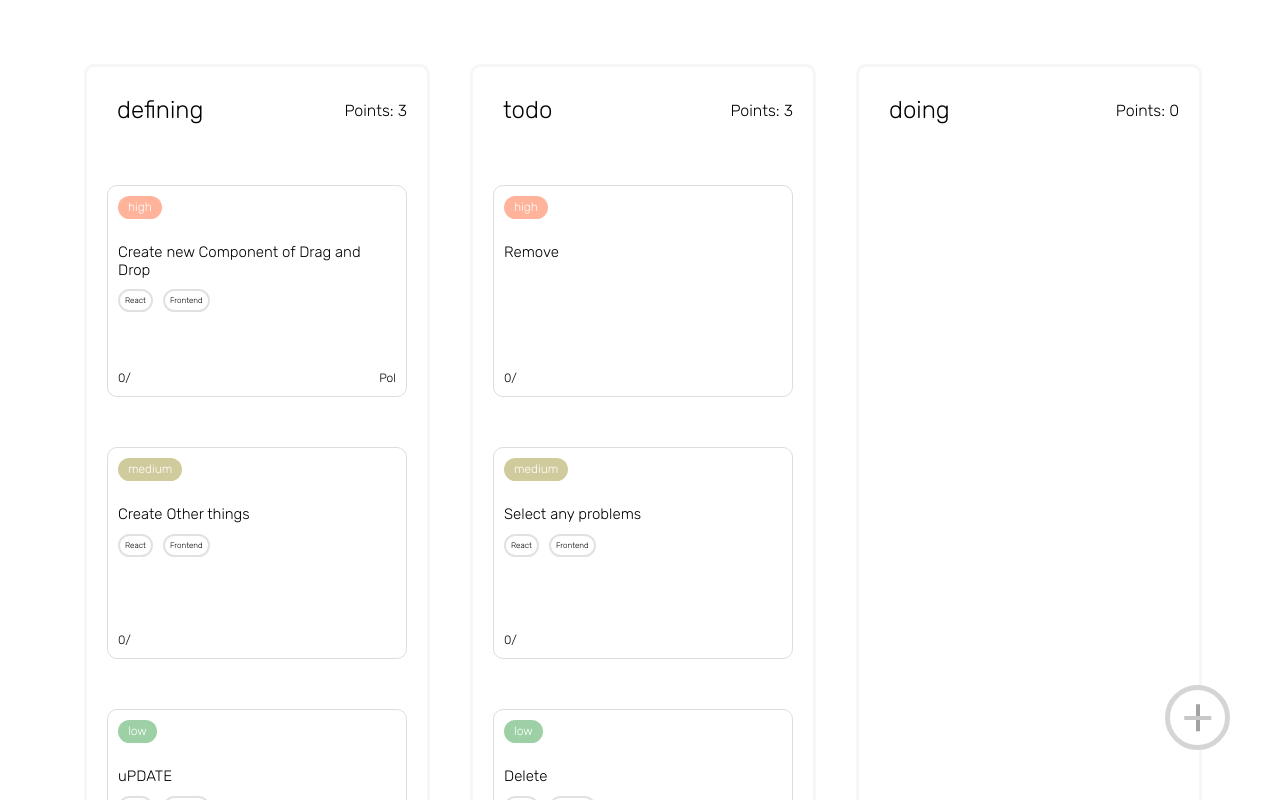
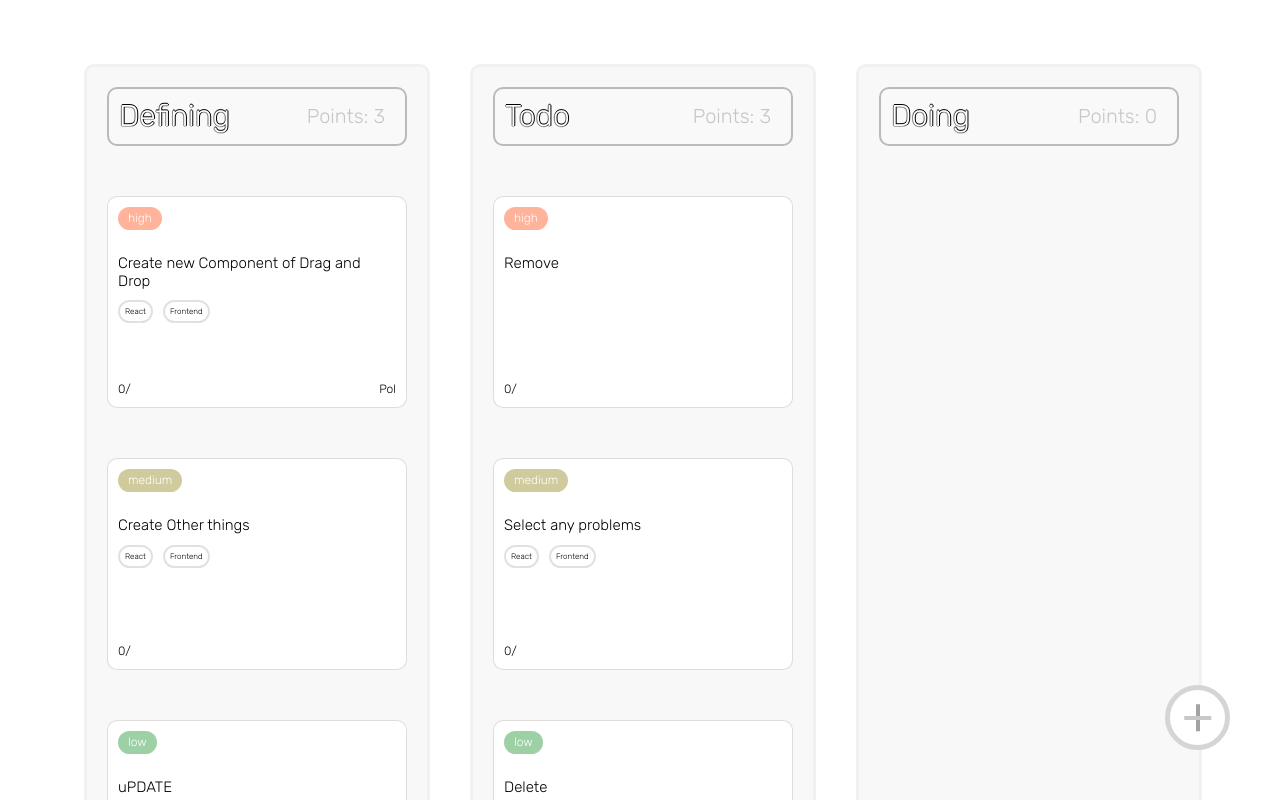
Before and after one commit to MrPloman/trello, a React (Vite) app: page / in a window 1280 px wide. Shown: the top 800 px of the page. Built offline with nearby package versions, Linux system fonts and the light colour scheme.

Commit message:
modified styles of stages

```diff
--- a/src/components/modal/modal.tsx
+++ b/src/components/modal/modal.tsx
@@ -169,6 +169,7 @@ export const ModalComponent = () => {
                                         onChange={handleFormUpdate}
                                     />
                                 </div>
+                                <div id="checklist"></div>
                                 <div id="inputSelectors">
                                     <div className="selector">
                                         <label htmlFor="stage">Stage</label>
--- a/src/components/stage/stage.scss
+++ b/src/components/stage/stage.scss
@@ -7,14 +7,33 @@
     display: flex;
     flex-direction: column;
     position: relative;
-    #title {
+    background-color: rgba(235, 235, 235, 0.339);
+    #titleStage {
         display: flex;
         flex-direction: row;
         justify-content: space-between;
         align-items: center;
+        background-color: rgba(241, 241, 241, 0.047);
+        border-radius: 10px;
+        padding: 0 10px 0 0;
+        border: solid 2px rgba(0, 0, 0, 0.251);
         h2 {
+            text-transform: capitalize;
+
+            color: rgb(255, 255, 255);
             margin: 0;
             padding: 10px;
+            font-size: 30px;
+            text-shadow: -1px 0 rgba(0, 0, 0, 0.425), 0 1px rgba(0, 0, 0, 0.329), 1px 0 black,
+                0 -1px black;
+
+            // -webkit-text-stroke: 2px black;
+        }
+        #currentPoints {
+            color: rgba(139, 139, 139, 0.468);
+            margin: 0;
+            padding: 10px;
+            font-size: 20px;
         }
     }
 
--- a/src/components/stage/stage.tsx
+++ b/src/components/stage/stage.tsx
@@ -29,9 +29,9 @@ export const StageComponent = (_props: { stage: StageModel }) => {
             onDragOver={() => dispatchNewFinalPosition(_props.stage)}
             onDragEnd={() => dispatchNewFinalPosition(undefined)}
         >
-            <div id="title">
+            <div id="titleStage">
                 <h2>{_props.stage.name}</h2>
-                <span> Points: {getAllPoints()}</span>
+                <span id="currentPoints"> Points: {getAllPoints()}</span>
             </div>
             <DropSpace
                 numberOfTasks={_props.stage.cards.length}
--- a/src/components/task/task.scss
+++ b/src/components/task/task.scss
@@ -10,6 +10,7 @@
     border-radius: 10px;
     min-height: 190px;
     max-height: 190px;
+    background-color: white;
     header {
         display: flex;
         flex-direction: row;
--- a/src/models/task.model.ts
+++ b/src/models/task.model.ts
@@ -9,7 +9,7 @@ export class TaskModel {
     public priority: Priority;
     public points: Points;
     public users?: string[];
-    public checkList?: string[];
+    public checkList?: { name: string; checked: boolean }[];
     public attachedFiles?: string[];
     constructor(
         _id: number,
@@ -19,7 +19,7 @@ export class TaskModel {
         points: Points,
         priority: Priority,
         users?: string[],
-        checklist?: string[],
+        checklist?: { name: string; checked: boolean }[],
         attachedFiles?: string[]
     ) {
         this._id = _id;
```
